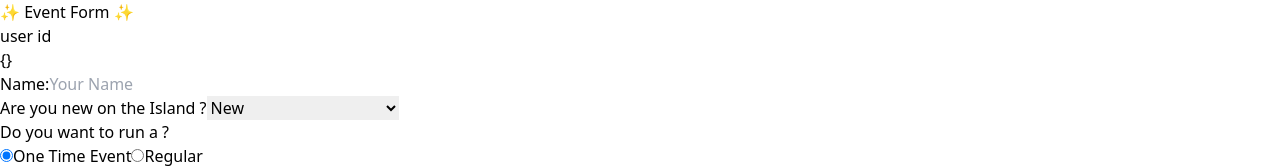
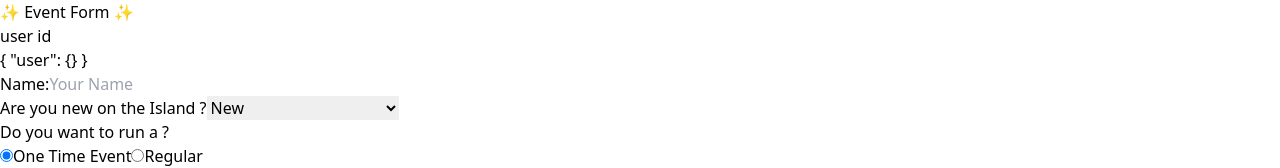
Before and after one commit to voyagebagage/event_form, a React (Vite) app: page / in a window 1280 px wide. Shown: the top 168 px of the page. Built offline with nearby package versions, Linux system fonts and the light colour scheme; a web font is replaced by a local one.

Commit message:
telegram

```diff
--- a/src/App.jsx
+++ b/src/App.jsx
@@ -162,7 +162,9 @@ function App() {
           </h1>
           <div className="max-w-md mx-auto bg-green-800 p-8 border border-green-700 rounded">
             <p>{("initData", user?.id || "user id")}</p>
-            <p>{("user", JSON.stringify(user && user, null, 2) || "user")}</p>
+            <p>
+              {("user", JSON.stringify(user && { user }, null, 2) || "user")}
+            </p>
 
             <form onSubmit={onSubmit}>
               {/* Text Input */}
```
